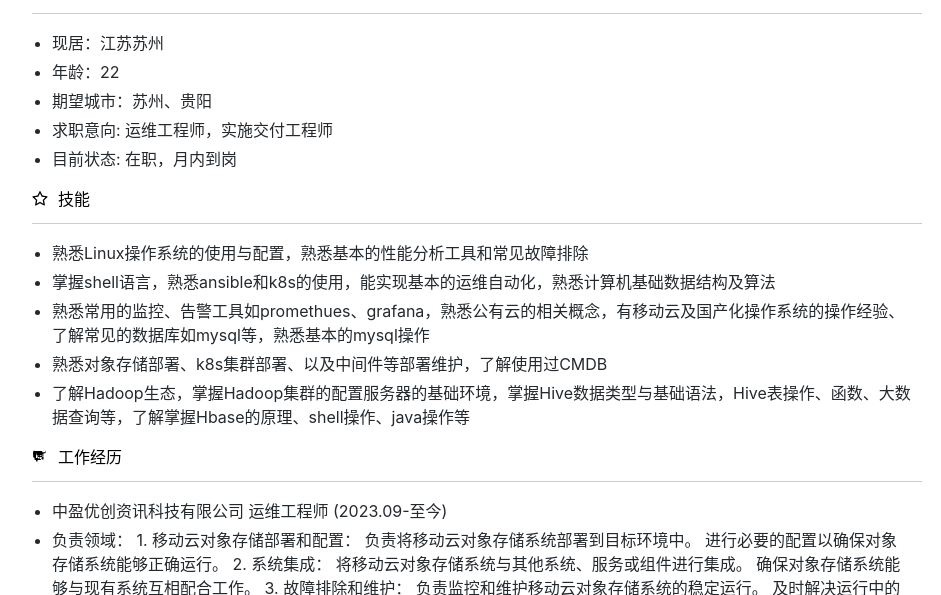
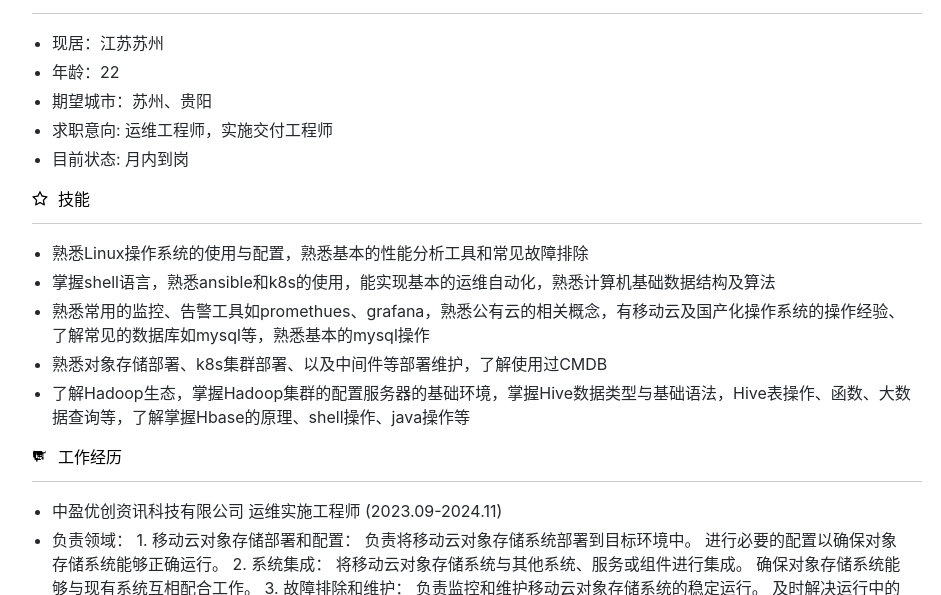
Before and after one commit to AYa0oo/Myresume.github.io, a plain HTML site: page index.html in a window 1280 px wide. Shown: the part 205-800 px from the top of the page, without its empty margins (158-1099 px from the left). Drawn offline with Linux system fonts and the light colour scheme.

Commit message:
Update index.html

```diff
--- a/index.html
+++ b/index.html
@@ -301,7 +301,7 @@
 求职意向: 运维工程师，实施交付工程师
 </li>
 <li>
-目前状态: 在职，月内到岗
+目前状态: 月内到岗
 </li>
 </ul>
 </div>
@@ -396,7 +396,7 @@
 <div class="css-g9qnka">
 <ul>
 <li>
-中盈优创资讯科技有限公司 运维工程师 (2023.09-至今)
+中盈优创资讯科技有限公司 运维实施工程师 (2023.09-2024.11)
 <li>
 负责领域：
 1. 移动云对象存储部署和配置：
```
